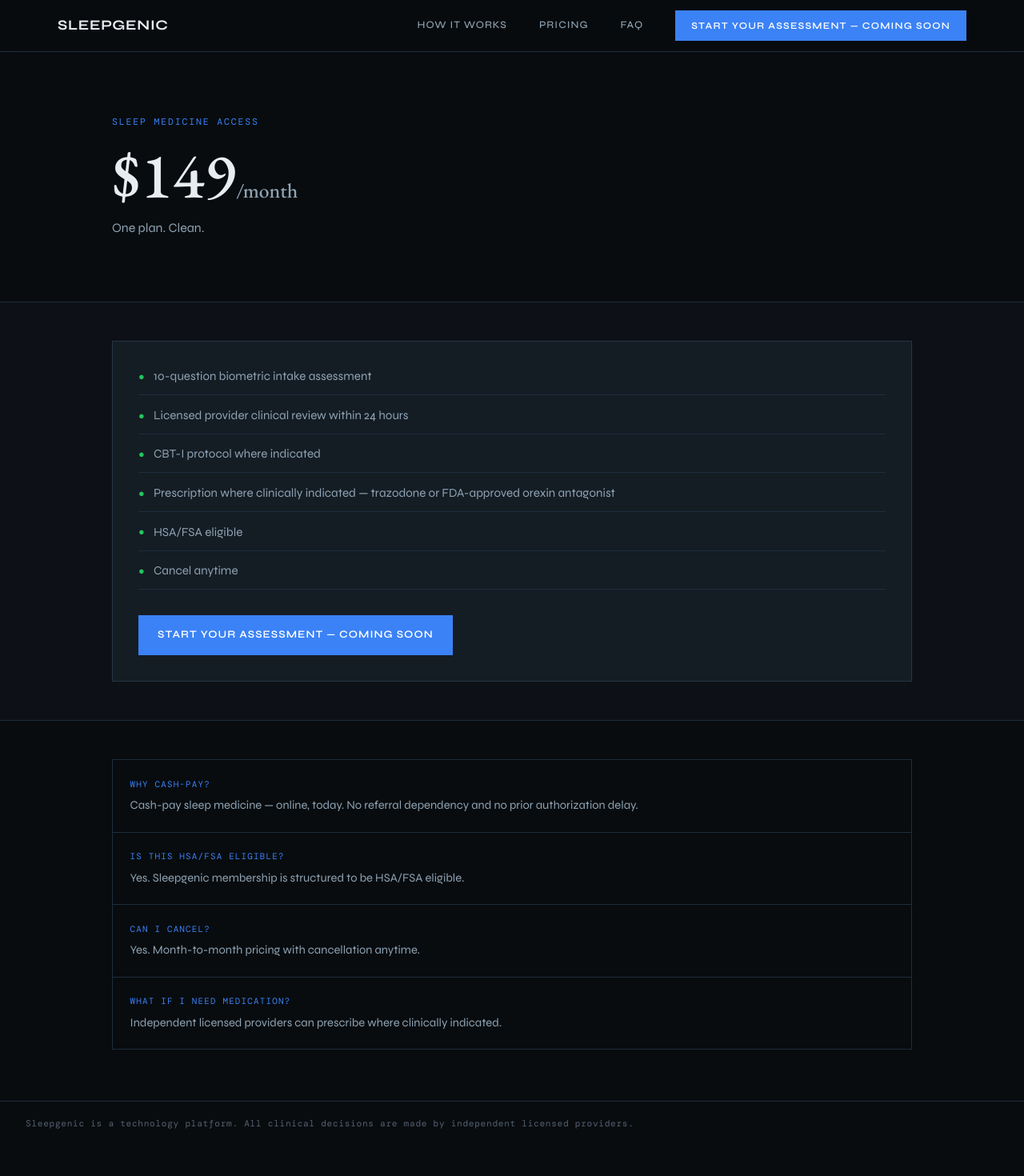
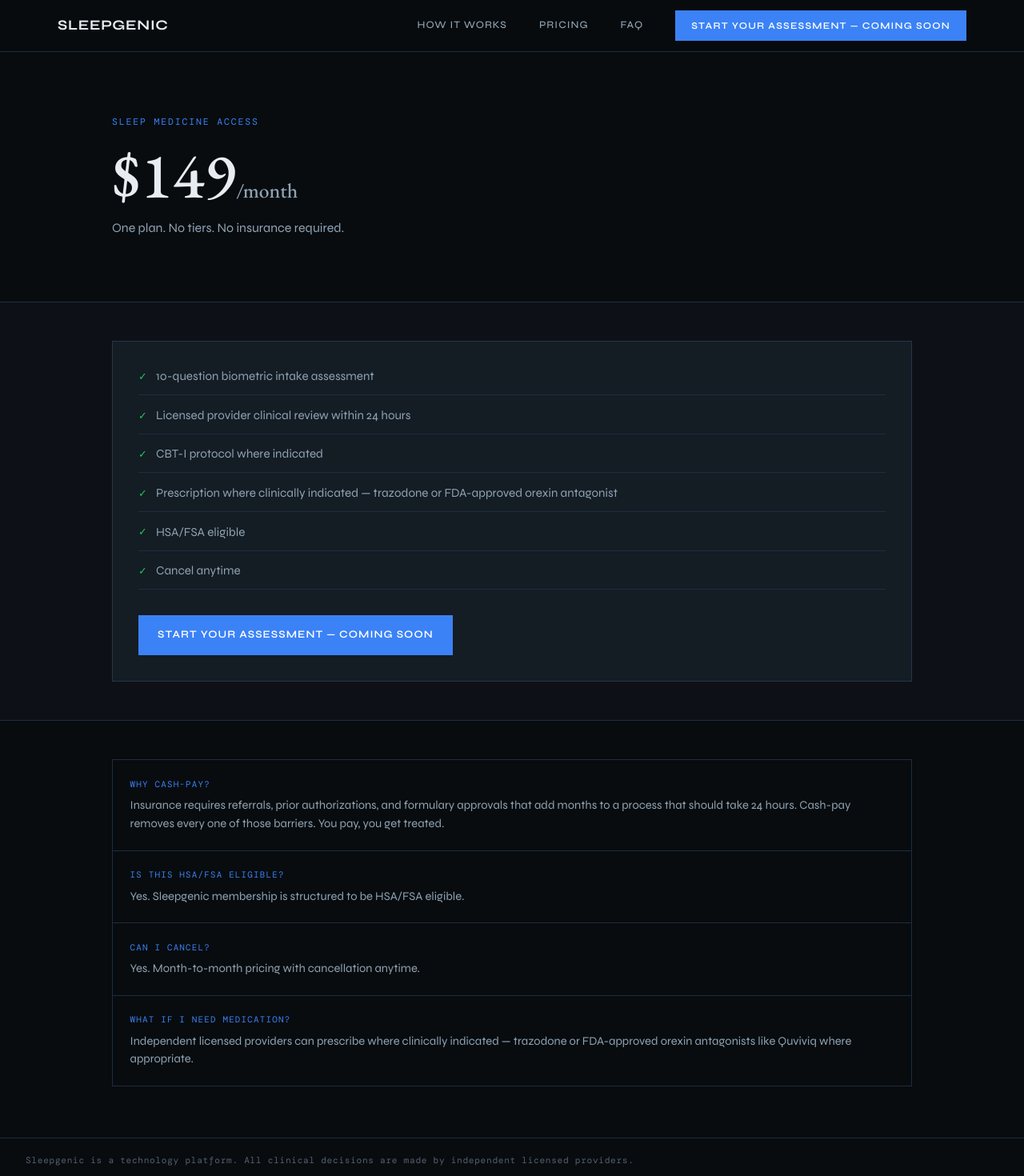
Before and after one commit to Trailgenic/sleepgenic-web, a Next.js app: page /pricing in a window 1280 px wide. Shown: the top 1470 px of the page at 80% size. Before the commit the page ends 1445 px from the top, so only its background shows below. Built offline with nearby package versions, Linux system fonts and the light colour scheme; a web font is replaced by a local one.

Commit message:
Update FAQ and pricing page content

```diff
--- a/app/pricing/page.tsx
+++ b/app/pricing/page.tsx
@@ -26,10 +26,10 @@
 ];
 
 const faq = [
-  ["Why cash-pay?", "Cash-pay sleep medicine — online, today. No referral dependency and no prior authorization delay."],
+  ["Why cash-pay?", "Insurance requires referrals, prior authorizations, and formulary approvals that add months to a process that should take 24 hours. Cash-pay removes every one of those barriers. You pay, you get treated."],
   ["Is this HSA/FSA eligible?", "Yes. Sleepgenic membership is structured to be HSA/FSA eligible."],
   ["Can I cancel?", "Yes. Month-to-month pricing with cancellation anytime."],
-  ["What if I need medication?", "Independent licensed providers can prescribe where clinically indicated."],
+  ["What if I need medication?", "Independent licensed providers can prescribe where clinically indicated — trazodone or FDA-approved orexin antagonists like Quviviq where appropriate."],
 ];
 
 export default function PricingPage() {
@@ -43,7 +43,7 @@
           <h1 style={{ fontFamily: S.garamond, fontSize: "clamp(2.8rem, 7vw, 5rem)", fontWeight: 500, color: S.text, lineHeight: 1.05 }}>
             $149<span style={{ color: S.text2, fontSize: "1.6rem" }}>/month</span>
           </h1>
-          <p style={{ fontFamily: S.syne, color: S.text2, marginTop: "0.75rem", fontSize: "1rem" }}>One plan. Clean.</p>
+          <p style={{ fontFamily: S.syne, color: S.text2, marginTop: "0.75rem", fontSize: "1rem" }}>One plan. No tiers. No insurance required.</p>
         </div>
       </section>
 
@@ -52,7 +52,7 @@
           <div style={{ display: "grid", gap: "0.85rem" }}>
             {included.map((item) => (
               <div key={item} style={{ display: "flex", alignItems: "center", gap: "0.7rem", borderBottom: `1px solid ${S.border}`, paddingBottom: "0.7rem" }}>
-                <span style={{ fontFamily: S.mono, color: S.green, fontSize: "0.8rem" }}>●</span>
+                <span style={{ fontFamily: S.mono, color: S.green, fontSize: "0.8rem" }}>✓</span>
                 <span style={{ fontFamily: S.syne, color: S.text2, fontSize: "0.95rem" }}>{item}</span>
               </div>
             ))}
```
